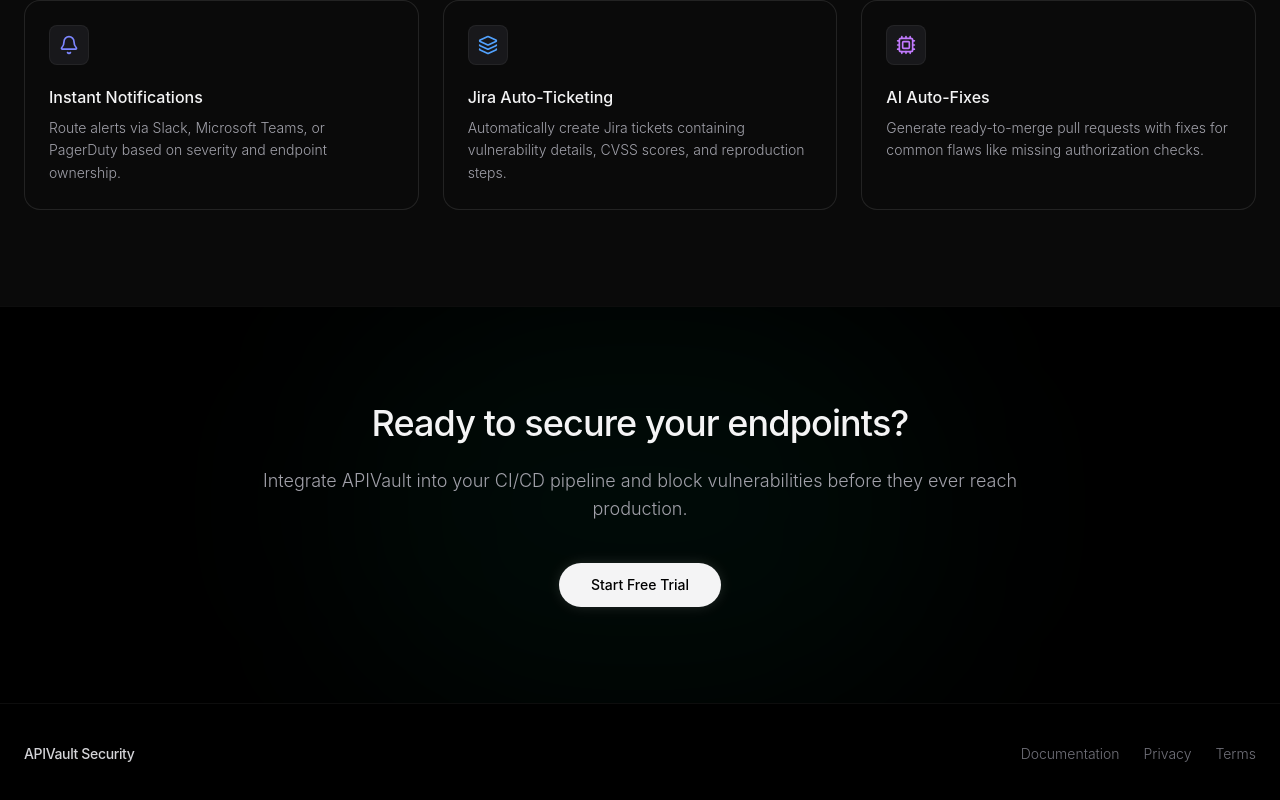
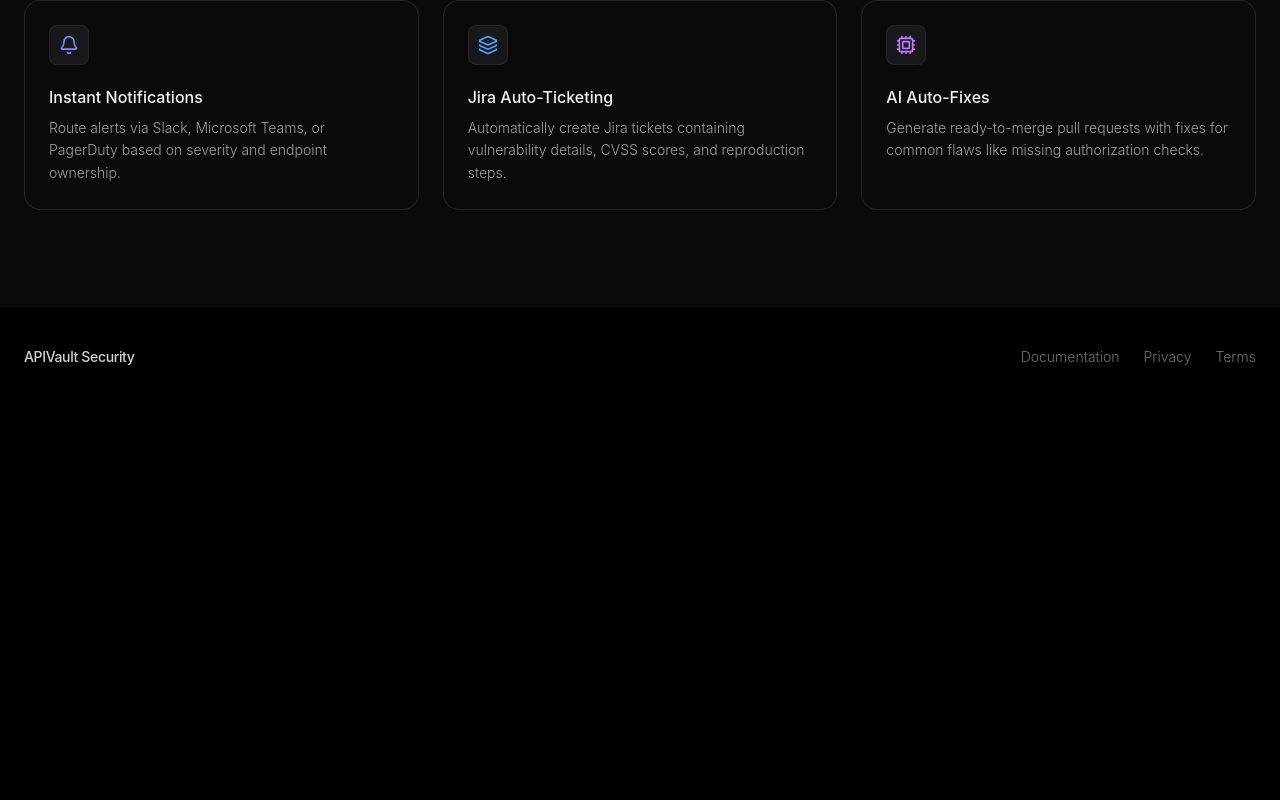
Before and after one commit to pritamrangari27/APIVault-LandingPage, a React (Vite) app in the folder landing-page/: page / in a window 1280 px wide. Shown: the part 4415-5215 px from the top of the page. After the commit the page ends 4822 px from the top, so only its background shows below. Built offline with nearby package versions, Linux system fonts and the light colour scheme.

Commit message:
Remove entire Footer CTA section

```diff
--- a/landing-page/src/pages/Landing.tsx
+++ b/landing-page/src/pages/Landing.tsx
@@ -388,19 +388,7 @@
          </div>
       </section>
 
-      {/* Footer CTA */}
-      <section className="py-24 px-6 border-t border-white/5 relative overflow-hidden">
-        <div className="absolute top-1/2 left-1/2 -translate-x-1/2 -translate-y-1/2 w-[600px] h-[400px] bg-emerald-500/5 rounded-full blur-[100px] pointer-events-none" />
-        <div className="max-w-3xl mx-auto text-center relative z-10">
-          <h2 className="text-4xl font-medium tracking-tight mb-6">Ready to secure your endpoints?</h2>
-          <p className="text-zinc-400 mb-10 text-lg font-light">Integrate APIVault into your CI/CD pipeline and block vulnerabilities before they ever reach production.</p>
-          <div className="flex flex-col sm:flex-row justify-center gap-4">
-            <button className="bg-zinc-100 hover:bg-white text-oled px-8 py-3 rounded-full text-sm font-medium transition-all shadow-[0_0_15px_-3px_rgba(255,255,255,0.2)]">
-              Start Free Trial
-            </button>
-          </div>
-        </div>
-      </section>
+
     </>
   );
 }
```
